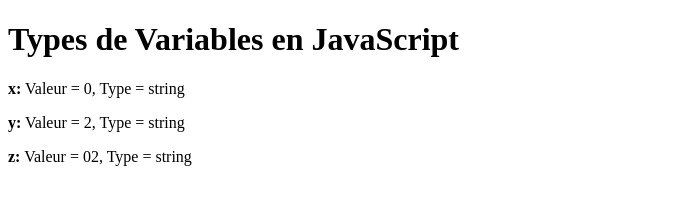
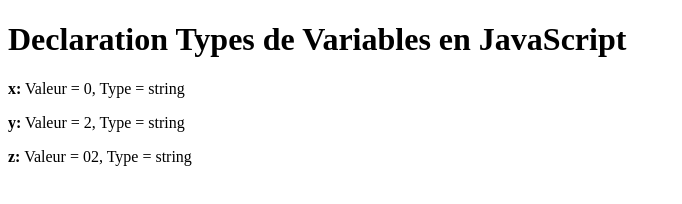
Before and after one commit to kalbanisa/Les-types-de-variables, a plain HTML site: page Exercice3/index.html in a window 1280 px wide. Shown: the whole page, without its empty margins (0-682 px from the left). Drawn offline with Linux system fonts and the light colour scheme.

Commit message:
change le non de l'excice 2

```diff
--- a/Exercice3/index.html
+++ b/Exercice3/index.html
@@ -6,7 +6,7 @@
     <title>Types de Variables en JavaScript</title>
 </head>
 <body>
-    <h1>Types de Variables en JavaScript</h1>
+    <h1>Declaration Types de Variables en JavaScript</h1>
     <div id="variables"></div>
 
     <script src="scripe.js"></script>
```
